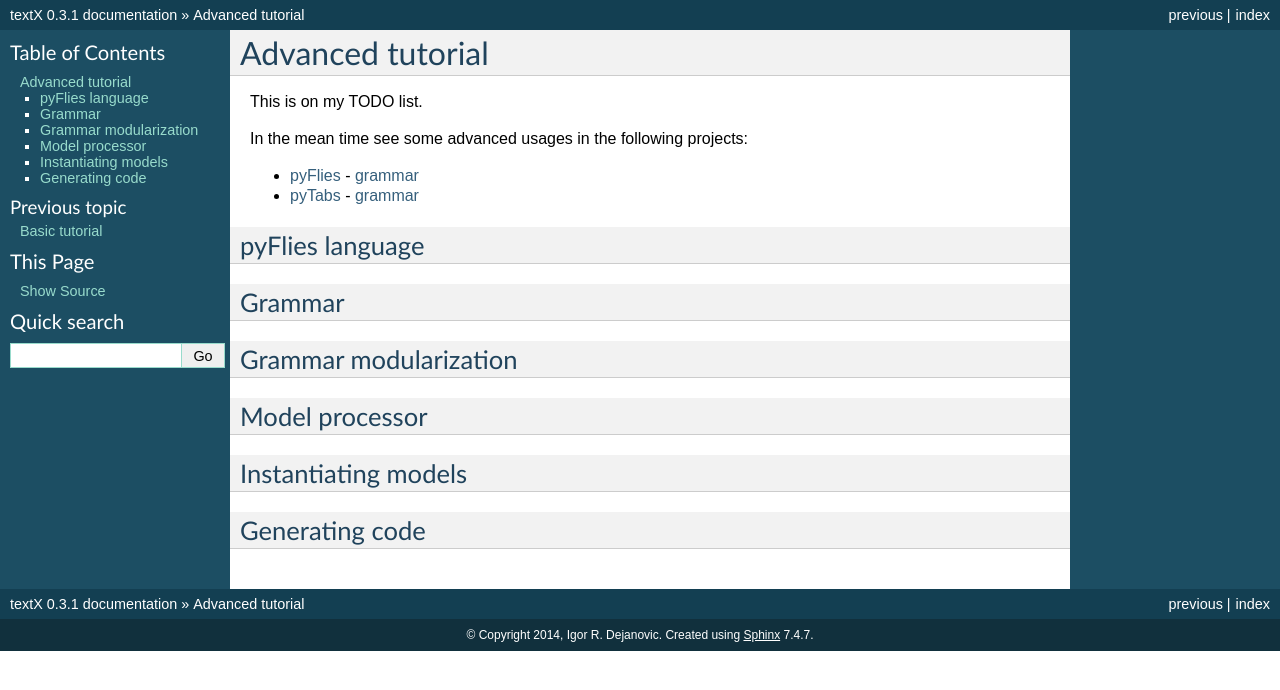
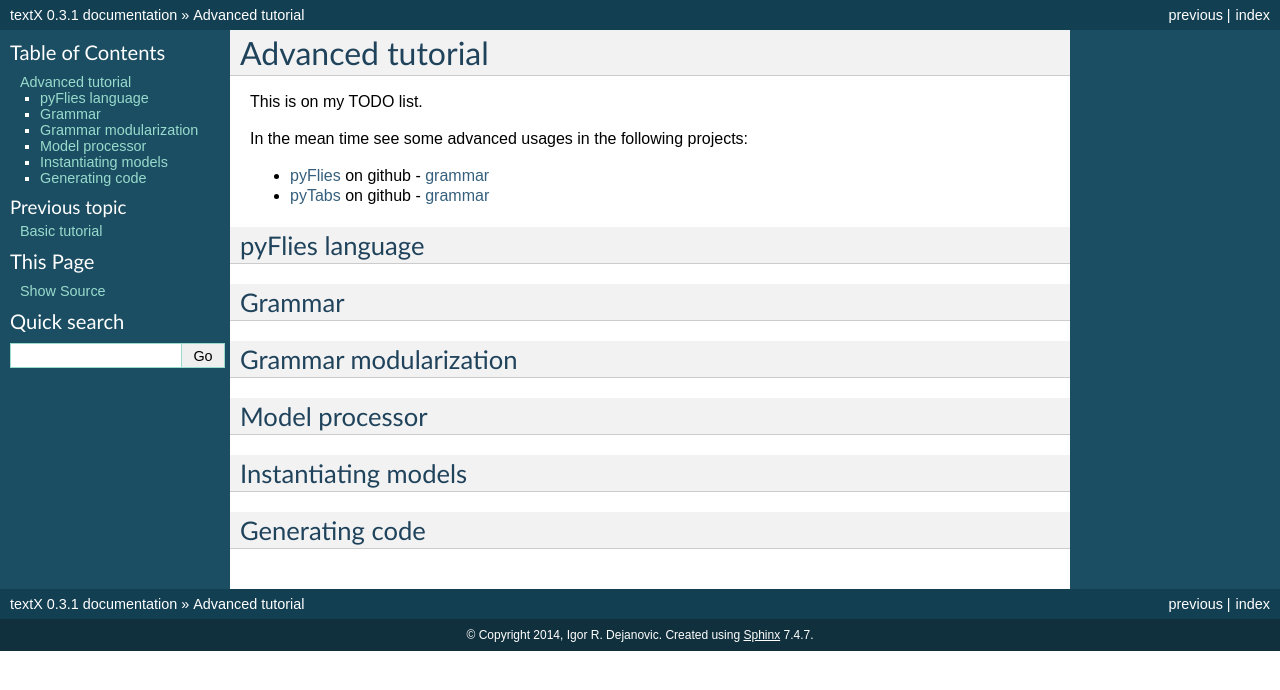
Before and after one commit to textX/textX, a Sphinx documentation site: the page built from docs/tutorial_advanced.rst, in a window 1280 px wide. Shown: the top 690 px of the page. Built offline with Sphinx 7.4.7, drawn with Linux system fonts in a browser that asks for light colours.

Commit message:
Small change in the docs.

```diff
--- a/docs/tutorial_advanced.rst
+++ b/docs/tutorial_advanced.rst
@@ -5,9 +5,9 @@ This is on my TODO list.
 
 In the mean time see some advanced usages in the following projects:
 
-* `pyFlies <https://github.com/igordejanovic/pyFlies>`_ - `grammar <https://github.com/igordejanovic/pyFlies/blob/master/pyflies/lang/pyflies.tx>`_
+* `pyFlies <https://github.com/igordejanovic/pyFlies>`_ on github - `grammar <https://github.com/igordejanovic/pyFlies/blob/master/pyflies/lang/pyflies.tx>`_
 
-* `pyTabs <https://github.com/E2Music/pyTabs>`_ - `grammar <https://github.com/E2Music/pyTabs/tree/master/pytabs/grammar>`_
+* `pyTabs <https://github.com/E2Music/pyTabs>`_ on github - `grammar <https://github.com/E2Music/pyTabs/tree/master/pytabs/grammar>`_
 
 
 pyFlies language
```
